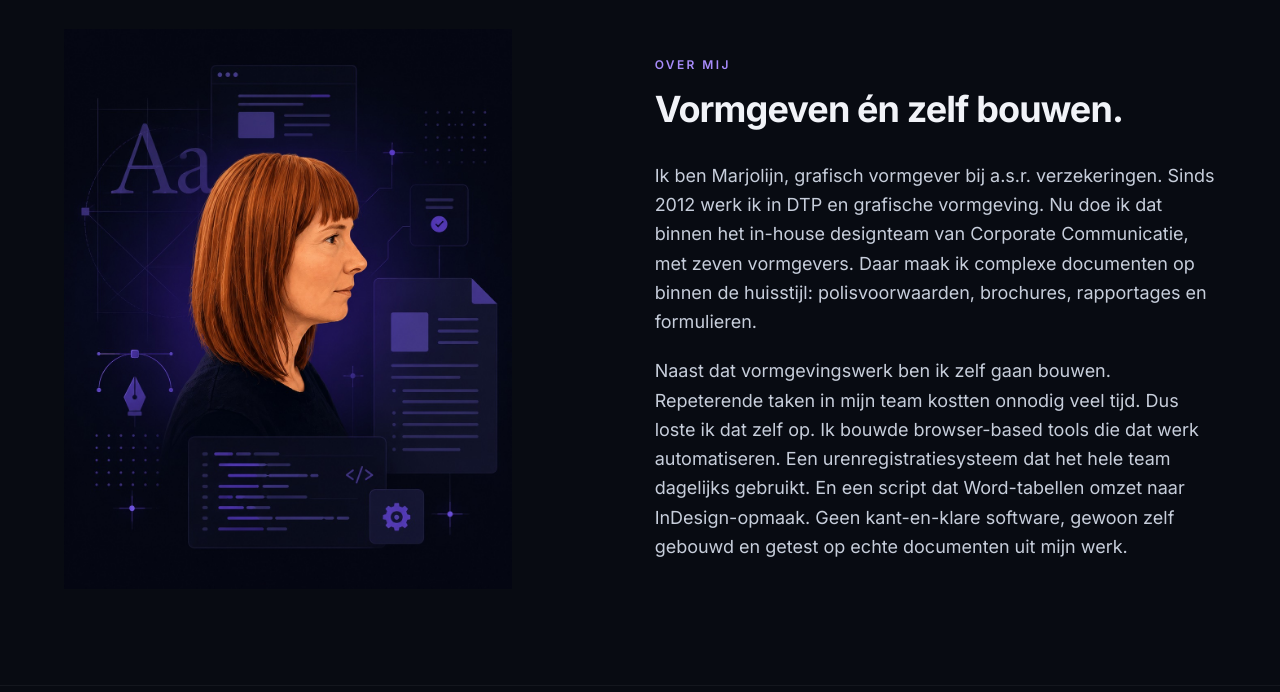
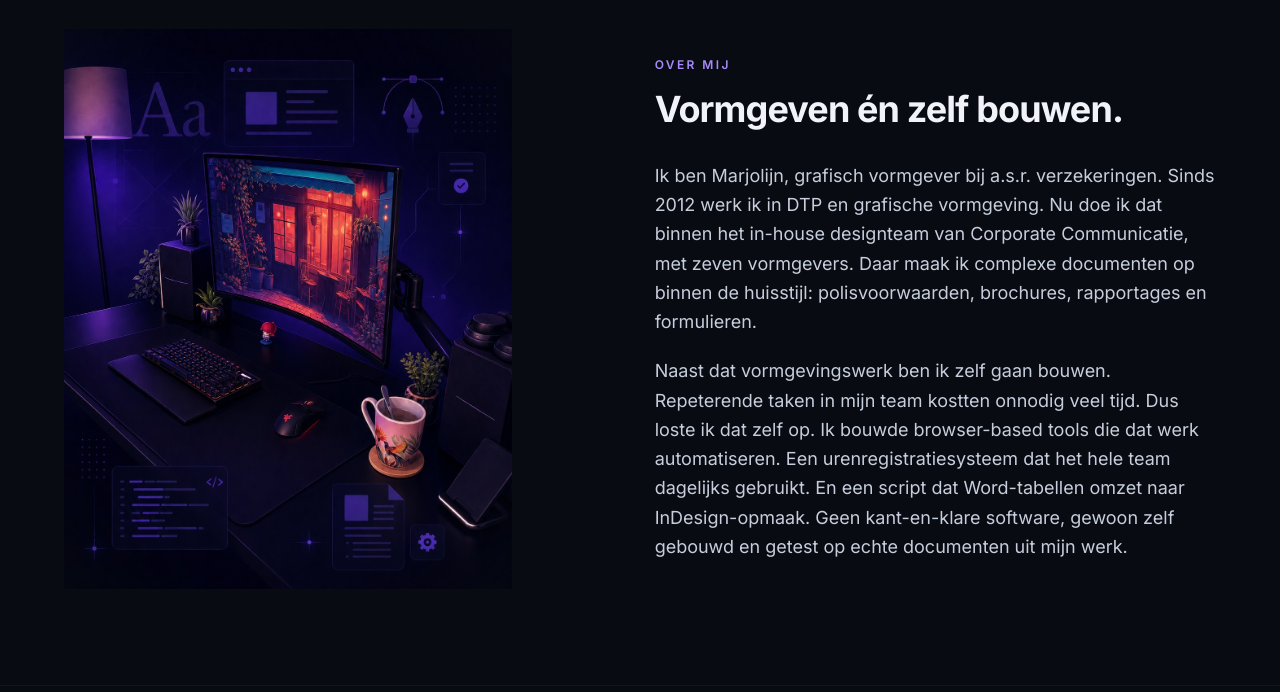
Before and after one commit to Marj091/portfolio-website, a Next.js app: page / in a window 1280 px wide. Shown: the part 868-1560 px from the top of the page. Built offline with nearby package versions, Linux system fonts and the light colour scheme.

Commit message:
Contact-tekst aangepast; Over mij: desk-illustratie met zachtere edge-blend in de achtergrond

```diff
--- a/app/page.tsx
+++ b/app/page.tsx
@@ -454,16 +454,16 @@ function About() {
         <Reveal className="order-1">
           <div className="relative mx-auto md:mx-0 w-64 sm:w-80 md:w-full max-w-md aspect-[4/5]">
             <Image
-              src="/marjolijn-illustratie.jpg"
-              alt="Illustratie van Marjolijn de Vries met design- en code-elementen"
+              src="/marjolijn-bureau.jpg"
+              alt="Illustratie van Marjolijns werkplek met design- en code-elementen"
               width={1100}
               height={1375}
               unoptimized
               priority
               className="absolute inset-0 w-full h-full object-cover"
               style={{
-                WebkitMaskImage: "radial-gradient(92% 94% at 50% 48%, #000 86%, transparent 100%)",
-                maskImage: "radial-gradient(92% 94% at 50% 48%, #000 86%, transparent 100%)",
+                WebkitMaskImage: "radial-gradient(84% 86% at 50% 50%, #000 62%, transparent 100%)",
+                maskImage: "radial-gradient(84% 86% at 50% 50%, #000 62%, transparent 100%)",
               }}
             />
           </div>
@@ -722,9 +722,9 @@ function Contact() {
       <div className="max-w-5xl mx-auto grid md:grid-cols-2 gap-14 items-start">
         <Reveal>
           <p className="text-xs uppercase tracking-[0.2em] text-[#A78BFA] font-semibold mb-4">Contact</p>
-          <h2 className="text-3xl sm:text-4xl font-bold tracking-tight mb-6">Samenwerken of sparren?</h2>
+          <h2 className="text-3xl sm:text-4xl font-bold tracking-tight mb-6">Vragen of interesse in mijn werk?</h2>
           <p className="text-[#9AA4B2] leading-relaxed max-w-sm mb-8">
-            Heb je een project waar ik bij kan helpen, of ben je benieuwd naar mijn werk? Stuur gerust een bericht.
+            Stuur gerust een bericht, ik hoor graag van je.
           </p>
           <a href="mailto:marjolijndevries03@gmail.com" className="inline-flex items-center gap-2 text-[#C7CEDB] hover:text-[#A78BFA] transition-colors font-medium">
             <Mail size={18} />
```
Also changed, not shown: public/marjolijn-bureau.jpg (added).
